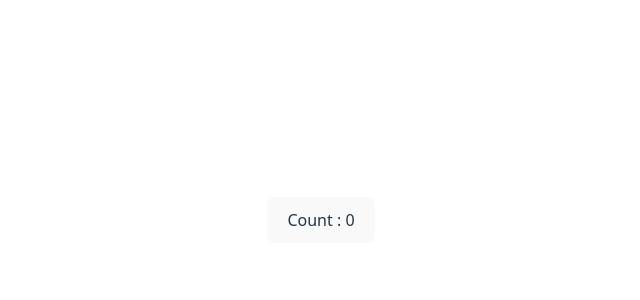
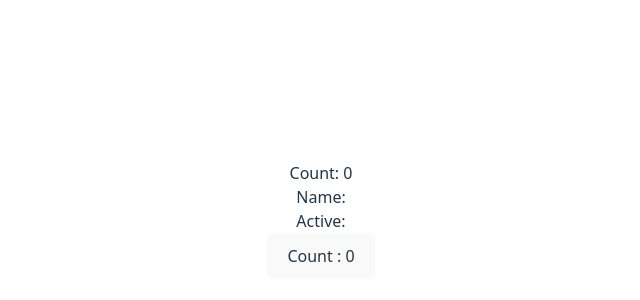
Before and after one commit to Rajat-web-server/React_Learning, a React app: page / in a window 1280 px wide. Shown: the part 180-480 px from the top of the page, without its empty margins (319-959 px from the left). Built offline with nearby package versions, Linux system fonts and the light colour scheme; the HTML template or start-up script is replaced by a standard one.

Commit message:
Day 8 : Batching state updates

```diff
--- a/src/App.jsx
+++ b/src/App.jsx
@@ -19,13 +19,13 @@ import { Event } from './event.jsx';
 
 import { Logincard } from './loggingCard.jsx'
 import { Input } from './input.jsx'
-import { PrevStateCounter } from './PrevstateCounter.jsx'
+import { BatchingCounter } from './BatchingCounter.jsx'
 
 function App() {
   return (
     <div>
 
-      <PrevStateCounter />
+      <BatchingCounter />
 
       {/* <Event on ={true}/>
       <Boxes />
--- /dev/null
+++ b/src/BatchingCounter.jsx
@@ -0,0 +1,36 @@
+import { useState } from "react";
+
+export const BatchingCounter = () => {
+
+    const [Count, setCount] = useState(0)
+    const [name, setName] = useState("");
+    const [isActive, setisActive] = useState(false);
+    console.log("Render phase : Component Rendering")
+
+    const handleCount = () => {
+        // console.log("Count value before : "+ Count)
+        setCount((prev) => {
+            return prev + 1;
+        });
+
+        setCount((prev) => {
+            return prev + 5;
+        });
+
+        setCount((prev) => {
+            return prev + 10;
+        });
+        setName("Updated");
+        setisActive(true);
+
+    }
+    return (
+        <div>
+            <h2>Count: {Count}</h2>
+            <p>Name: {name}</p>
+            <p>Active:{isActive}</p>
+            <button onClick={handleCount}>Count : {Count}</button>
+        </div>
+
+    )
+}
```
